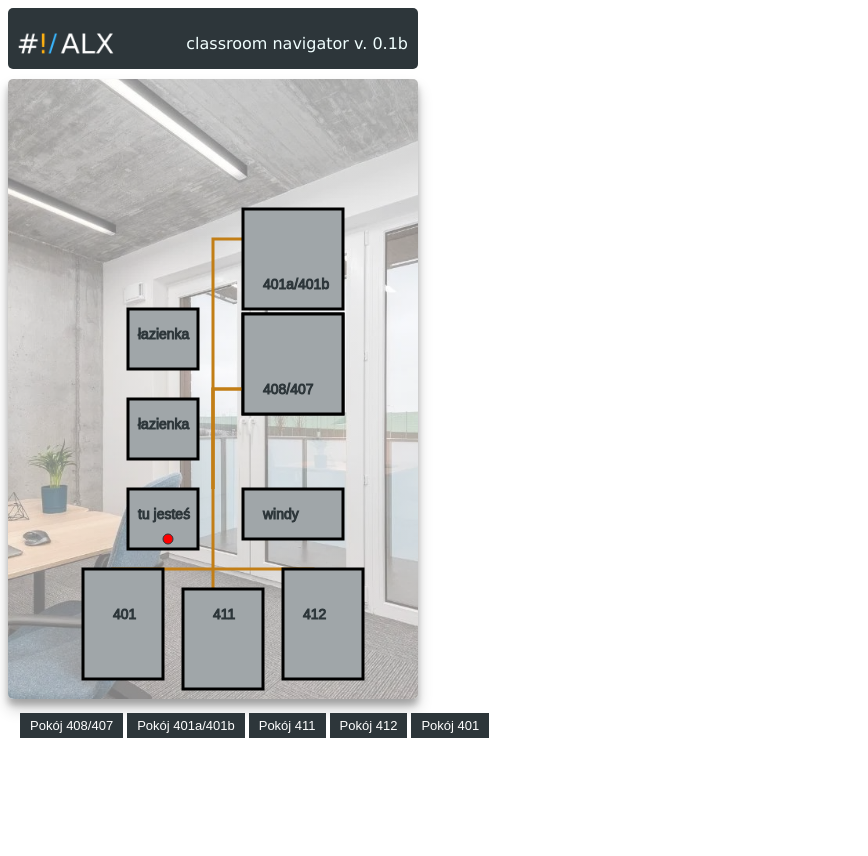
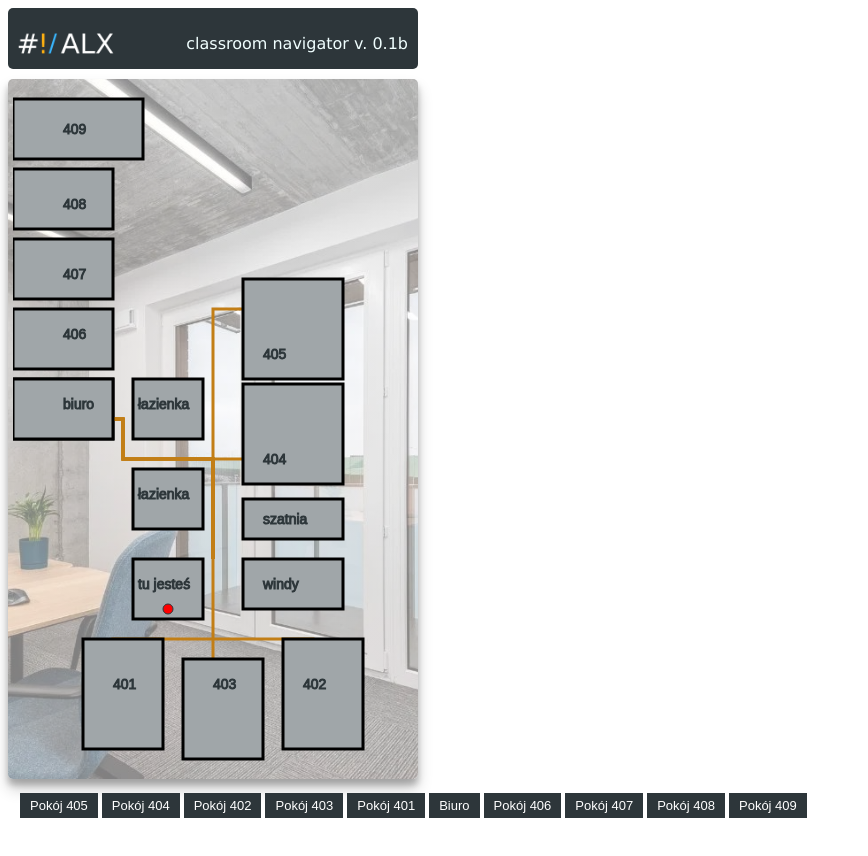
Before and after one commit to dev-com2020/office-map-app, an Angular app: page / in a window 1280 px wide. Shown: the top 856 px of the page, without its empty margins (0-868 px from the left). Before the commit the page ends 800 px from the top, so only its background shows below. Built offline with nearby package versions, Linux system fonts and the light colour scheme.

Commit message:
wszystkie pokoje

```diff
--- a/angular.json
+++ b/angular.json
@@ -88,6 +88,9 @@
             ],
             "scripts": []
           }
+        },
+        "deploy": {
+          "builder": "angular-cli-ghpages:deploy"
         }
       }
     }
--- a/package.json
+++ b/package.json
@@ -8,7 +8,7 @@
     "watch": "ng build --watch --configuration development",
     "test": "ng test"
   },
-  "private": true,
+  "private": false,
   "dependencies": {
     "@angular/animations": "^17.1.0",
     "@angular/common": "^17.1.0",
@@ -27,6 +27,7 @@
     "@angular/cli": "^17.1.3",
     "@angular/compiler-cli": "^17.1.0",
     "@types/jasmine": "~5.1.0",
+    "angular-cli-ghpages": "^2.0.0-beta.2",
     "jasmine-core": "~5.1.0",
     "karma": "~6.4.0",
     "karma-chrome-launcher": "~3.2.0",
--- a/src/app/office-map/office-map.component.css
+++ b/src/app/office-map/office-map.component.css
@@ -20,7 +20,7 @@ header {
   border-radius: 5px;
   box-shadow: 0 10px 15px rgba(0,0,0,0.19), 0 6px 6px rgba(0,0,0,0.23);
   width: 410px;
-  height: 620px;
+  height: 700px;
   display: flex;
   justify-content: center;
   align-items: center;
@@ -48,8 +48,7 @@ header {
 }
 
   nav {
-    display: flex;
-    justify-content:left;
+    display:flexbox;
     padding: 10px;
 
   }
--- a/src/app/office-map/office-map.component.html
+++ b/src/app/office-map/office-map.component.html
@@ -2,51 +2,79 @@
   <header><img src="assets\logo-alx.png"/>
   <p>classroom navigator v. 0.1b</p></header>
   <div id="map-container">
-    <svg width="400" height="800">
+    <svg width="400" height="1540">
 
-      <path id="401ab" d="M200,500 L200,250 L230,250" stroke="black" stroke-width="3" fill="none"/>
-      <rect x="230" y="220" fill="transparent" stroke-width="3" width="100" height="100" stroke="black"/>
-      <text x="250" y="300">401a/401b</text>
+      <path id="405" d="M200,900 L200,650 L230,650" stroke="black" stroke-width="3" fill="none"/>
+      <rect x="230" y="620" fill="transparent" stroke-width="3" width="100" height="100" stroke="black"/>
+      <text x="250" y="700">405</text>
 
-      <rect x="115" y="500" fill="transparent" stroke-width="3" width="70" height="60" stroke="black"/>
-      <circle class="flash" cx="155" cy="550" r="5" fill="red"/>
-      <text x="125" y="530">tu jesteś</text>
+      <rect x="120" y="900" fill="transparent" stroke-width="3" width="70" height="60" stroke="black"/>
+      <circle class="flash" cx="155" cy="950" r="5" fill="red"/>
+      <text x="125" y="930">tu jesteś</text>
 
-      <rect x="115" y="410" fill="transparent" stroke-width="3" width="70" height="60" stroke="black"/>
-      <text x="125" y="440">łazienka</text>
+      <rect x="120" y="810" fill="transparent" stroke-width="3" width="70" height="60" stroke="black"/>
+      <text x="125" y="840">łazienka</text>
 
-      <rect x="115" y="320" fill="transparent" stroke-width="3" width="70" height="60" stroke="black"/>
-      <text x="125" y="350">łazienka</text>
+      <path id="biuro" d="M200,900 L200,800 L110,800 L110,760 L100,760" stroke="black" stroke-width="3" fill="none"/>
+      <rect x="0" y="720" fill="transparent" stroke-width="3" width="100" height="60" stroke="black"/>
+      <text x="50" y="750">biuro</text>
 
-      <rect x="230" y="500" fill="transparent" stroke-width="3" width="100" height="50" stroke="black"/>
-      <text x="250" y="530">windy</text>
+      <path id="406" d="M200,900 L200,800 L110,800 L110,760 L100,760" stroke="black" stroke-width="3" fill="none"/>
+      <rect x="0" y="650" fill="transparent" stroke-width="3" width="100" height="60" stroke="black"/>
+      <text x="50" y="680">406</text>
 
-      <path id="408" d="M200,500 L200,400 L230,400" stroke="black" stroke-width="3" fill="none"/>
-      <rect x="230" y="325" fill="transparent" stroke-width="3" width="100" height="100" stroke="black"/>
-      <text x="250" y="405">408/407</text>
+      <path id="407" d="M200,900 L200,800 L110,800 L110,760 L100,760" stroke="black" stroke-width="3" fill="none"/>
+      <rect x="0" y="580" fill="transparent" stroke-width="3" width="100" height="60" stroke="black"/>
+      <text x="50" y="620">407</text>
 
-      <path id="408" d="M200,500 L200,400 L230,400" stroke="black" stroke-width="3" fill="none"/>
-      <rect x="230" y="325" fill="transparent" stroke-width="3" width="100" height="100" stroke="black"/>
-      <text x="250" y="405">408/407</text>
+      <path id="408" d="M200,900 L200,800 L110,800 L110,760 L100,760" stroke="black" stroke-width="3" fill="none"/>
+      <rect x="0" y="510" fill="transparent" stroke-width="3" width="100" height="60" stroke="black"/>
+      <text x="50" y="550">408</text>
 
-      <path id="411" d="M200,500 L200,500 L200,600" stroke="black" stroke-width="3" fill="none"/>
-      <rect x="170" y="600" fill="transparent" stroke-width="3" width="80" height="100" stroke="black"/>
-      <text x="200" y="630">411</text>
+      <path id="409" d="M200,900 L200,800 L110,800 L110,760 L100,760" stroke="black" stroke-width="3" fill="none"/>
+      <rect x="0" y="440" fill="transparent" stroke-width="3" width="130" height="60" stroke="black"/>
+      <text x="50" y="475">409</text>
 
-      <path id="412" d="M200,580 L300,580 L300,600" stroke="black" stroke-width="3" fill="none"/>
-      <rect x="270" y="580" fill="transparent" stroke-width="3" width="80" height="110" stroke="black"/>
-      <text x="290" y="630">412</text>
+      <path id="409" d="M200,900 L200,800 L110,800 L110,760 L100,760" stroke="black" stroke-width="3" fill="none"/>
+      <rect x="0" y="720" fill="transparent" stroke-width="3" width="100" height="60" stroke="black"/>
+      <text x="50" y="750">biuro</text>
 
-      <path id="401" d="M200,580 L100,580 L100,600" stroke="black" stroke-width="3" fill="none"/>
-      <rect x="70" y="580" fill="transparent" stroke-width="3" width="80" height="110" stroke="black"/>
-      <text x="100" y="630">401</text>
+      <rect x="120" y="720" fill="transparent" stroke-width="3" width="70" height="60" stroke="black"/>
+      <text x="125" y="750">łazienka</text>
+
+      <rect x="230" y="900" fill="transparent" stroke-width="3" width="100" height="50" stroke="black"/>
+      <text x="250" y="930">windy</text>
+
+      <rect x="230" y="840" fill="transparent" stroke-width="3" width="100" height="40" stroke="black"/>
+      <text x="250" y="865">szatnia</text>
+
+      <path id="404" d="M200,900 L200,800 L230,800" stroke="black" stroke-width="3" fill="none"/>
+      <rect x="230" y="725" fill="transparent" stroke-width="3" width="100" height="100" stroke="black"/>
+      <text x="250" y="805">404</text>
+
+      <path id="403" d="M200,900 L200,900 L200,1000" stroke="black" stroke-width="3" fill="none"/>
+      <rect x="170" y="1000" fill="transparent" stroke-width="3" width="80" height="100" stroke="black"/>
+      <text x="200" y="1030">403</text>
+
+      <path id="402" d="M200,980 L300,980 L300,1000" stroke="black" stroke-width="3" fill="none"/>
+      <rect x="270" y="980" fill="transparent" stroke-width="3" width="80" height="110" stroke="black"/>
+      <text x="290" y="1030">402</text>
+
+      <path id="401" d="M200,980 L100,980 L100,1000" stroke="black" stroke-width="3" fill="none"/>
+      <rect x="70" y="980" fill="transparent" stroke-width="3" width="80" height="110" stroke="black"/>
+      <text x="100" y="1030">401</text>
 
   </svg>
   </div>
 <nav>
-  <button (click)="animateRoute('408')">Pokój 408/407</button>
-  <button (click)="animateRoute('401ab')">Pokój 401a/401b</button>
-  <button (click)="animateRoute('411')">Pokój 411</button>
-  <button (click)="animateRoute('412')">Pokój 412</button>
+  <button (click)="animateRoute('405')">Pokój 405</button>
+  <button (click)="animateRoute('404')">Pokój 404</button>
+  <button (click)="animateRoute('402')">Pokój 402</button>
+  <button (click)="animateRoute('403')">Pokój 403</button>
   <button (click)="animateRoute('401')">Pokój 401</button>
+  <button (click)="animateRoute('biuro')">Biuro</button>
+  <button (click)="animateRoute('406')">Pokój 406</button>
+  <button (click)="animateRoute('407')">Pokój 407</button>
+  <button (click)="animateRoute('408')">Pokój 408</button>
+  <button (click)="animateRoute('409')">Pokój 409</button>
 </nav>
```
Also changed, not shown: src/assets/alx-plan biura-clear-v2.png (added), 1 other file (tests, documents, lock files or other folders).
